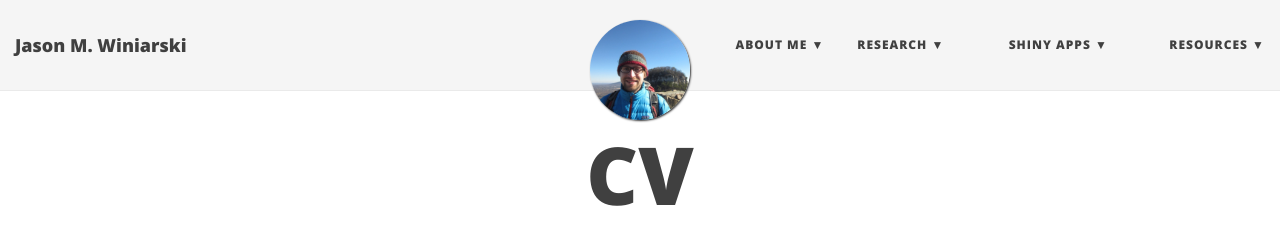
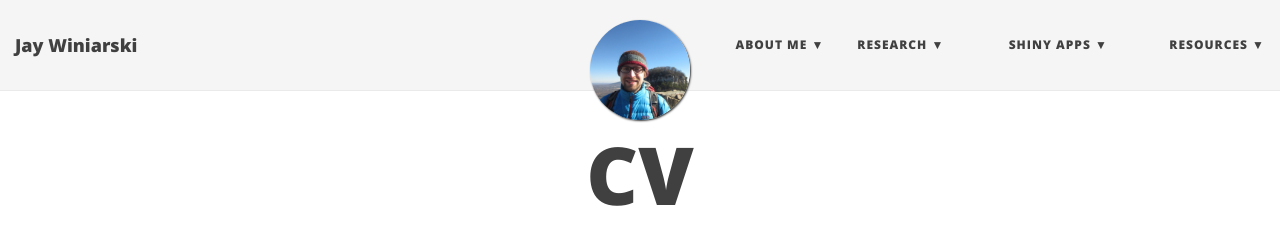
Before and after one commit to jaymwin/jaymwin.github.io, a Jekyll site: the page built from cv.md, in a window 1280 px wide. Shown: the top 228 px of the page. Built offline with Jekyll 4.4.1, drawn with Linux system fonts in a browser that asks for light colours; nearby versions of some CDN libraries; our own code applies the rules of GitHub Pages for plain Markdown files.

Commit message:
Update _config.yml

```diff
--- a/_config.yml
+++ b/_config.yml
@@ -9,7 +9,7 @@
 #baseurl: "/projectname"
 
 # Name of website
-title: Jason M. Winiarski
+title: Jay Winiarski
 bigimg: "/img/20150912_shallnotpass.jpg"
 
 # Short description of your site
```
